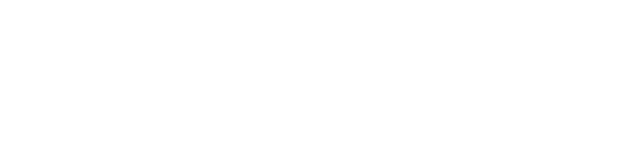
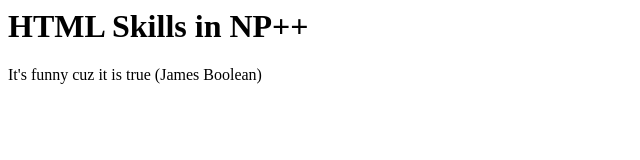
Before and after one commit to Jefrey1337lol/firstGitRepo, a plain HTML site: page index.html in a window 1280 px wide. Shown: the whole page, without its empty margins (0-640 px from the left). Drawn offline with Linux system fonts and the light colour scheme.

Commit message:
body with a bad "joke" is now in index.html

```diff
--- a/index.html
+++ b/index.html
@@ -2,6 +2,10 @@
 <head>
 	<title>Just a test</title>
 </head>
+<body>
+<h1>HTML Skills in NP++</h1>
+<p>It's funny cuz it is true (James Boolean)</p>
+</body>
 
 
 </html>
```
